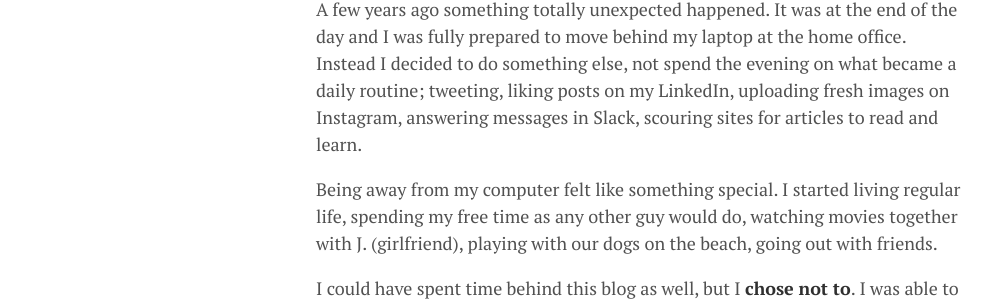
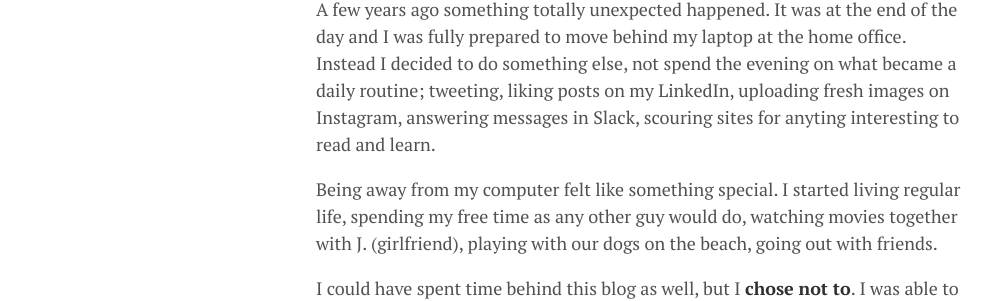
Before and after one commit to lgeurts/lgeurts.github.io, a Jekyll site: the page built from _posts/2021-11-09-why-i-decided-to-limit-my-social-presence.md, in a window 1280 px wide and 900 px high. Shown: the part 303-604 px from the top of the window, without its empty margins (0-993 px from the left). Built offline with Jekyll 4.4.1, drawn with Linux system fonts in a browser that asks for light colours; nearby versions of some CDN libraries; comment, search, counter and statistics services are not loaded.

Commit message:
Update 2021-11-09-why-i-decided-to-limit-my-social-presence.md

```diff
--- a/_posts/2021-11-09-why-i-decided-to-limit-my-social-presence.md
+++ b/_posts/2021-11-09-why-i-decided-to-limit-my-social-presence.md
@@ -8,7 +8,7 @@ category: Health & Productivity
 tags: [ Health ]
 
 ---
-A few years ago something totally unexpected happened. It was at the end of the day and I was fully prepared to move behind my laptop at the home office. Instead I decided to do something else, not spend the evening on what became a daily routine; tweeting, liking posts on my LinkedIn, uploading fresh images on Instagram, answering messages in Slack, scouring sites for articles to read and learn.
+A few years ago something totally unexpected happened. It was at the end of the day and I was fully prepared to move behind my laptop at the home office. Instead I decided to do something else, not spend the evening on what became a daily routine; tweeting, liking posts on my LinkedIn, uploading fresh images on Instagram, answering messages in Slack, scouring sites for anyting interesting to read and learn.
 
 Being away from my computer felt like something special. I started living regular life, spending my free time as any other guy would do, watching movies together with J. (girlfriend), playing with our dogs on the beach, going out with friends.
 
```
